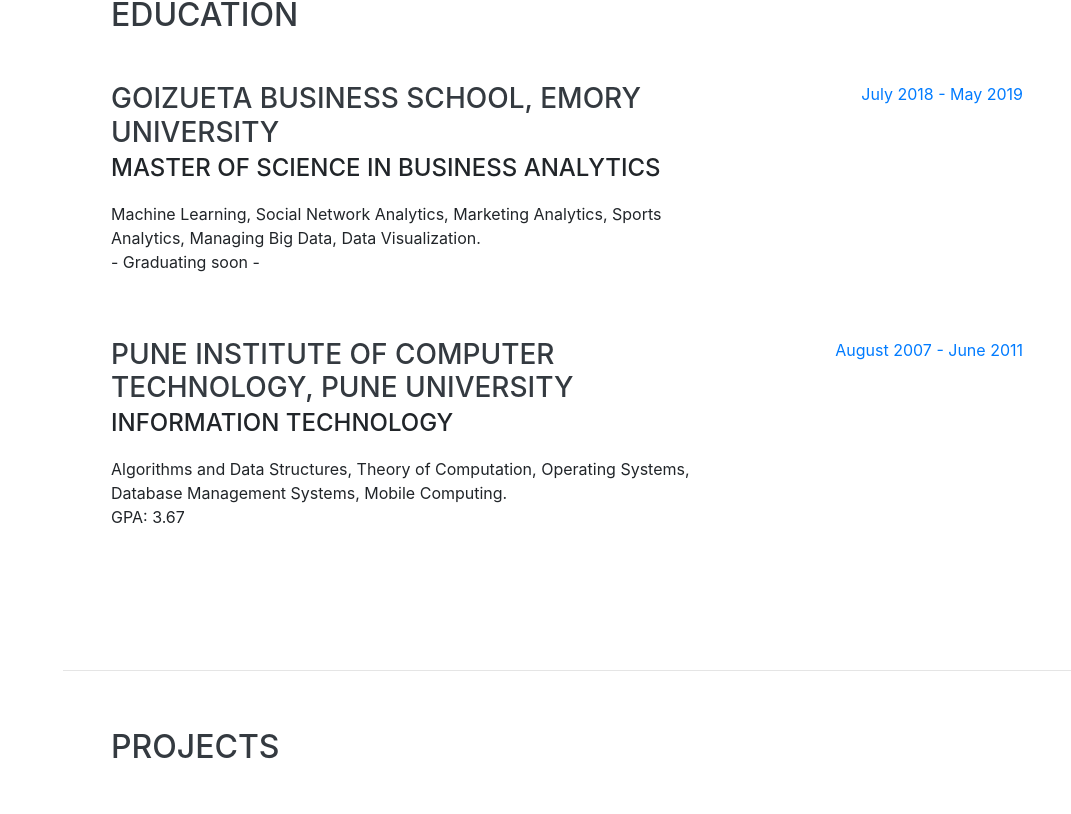
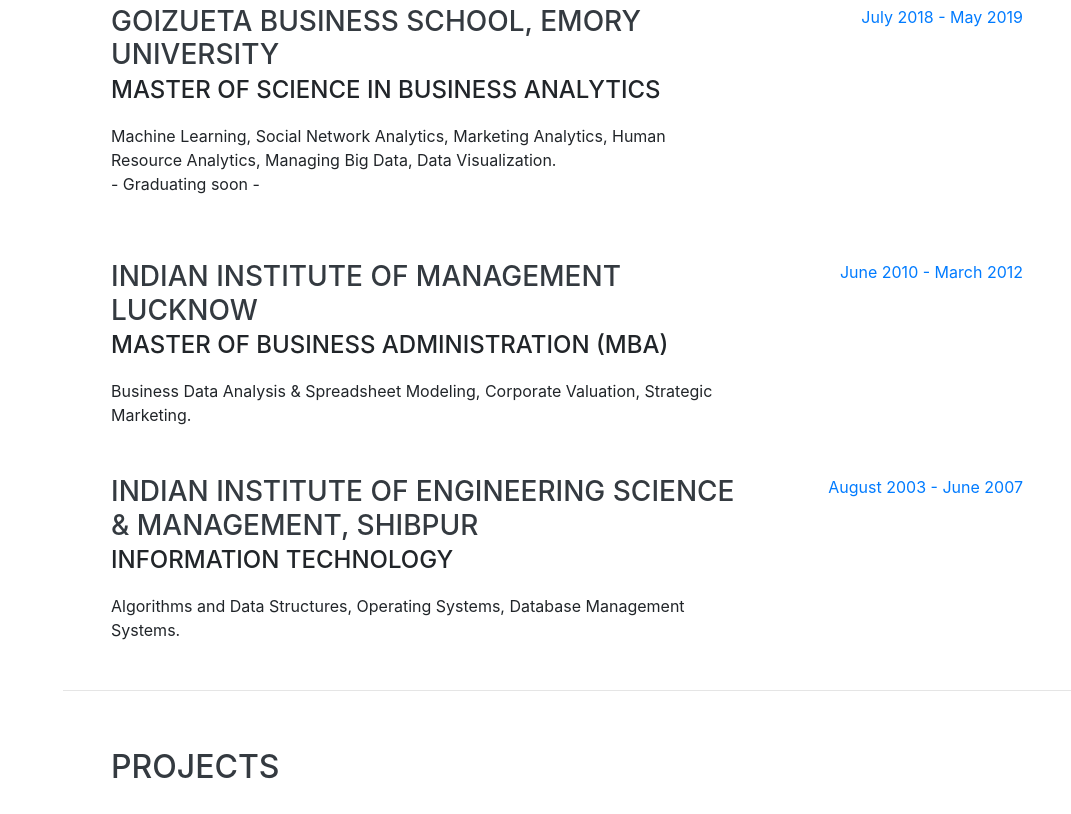
Before and after one commit to abhishek-saha/abhishek-saha.github.io, a website with bundled scripts: page index.html in a window 1280 px wide. Shown: the part 3997-4811 px from the top of the page, without its empty margins (209-1280 px from the left). Built offline with nearby package versions, Linux system fonts and the light colour scheme; a web font is replaced by a local one.

Commit message:
added education

```diff
--- a/index.html
+++ b/index.html
@@ -228,23 +228,32 @@
           <div class="resume-content">
             <h3 class="mb-0">Goizueta Business School, Emory University</h3>
             <div class="subheading mb-3">Master of Science in Business Analytics</div>
-            <div>Machine Learning, Social Network Analytics, Marketing Analytics, Sports Analytics, Managing Big Data, Data Visualization. </div>
+            <div>Machine Learning, Social Network Analytics, Marketing Analytics, Human Resource Analytics, Managing Big Data, Data Visualization. </div>
             <p>- Graduating soon -</p>
           </div>
           <div class="resume-date text-md-right">
             <span class="text-primary">July 2018 - May 2019</span>
           </div>
         </div>
+        <div class="resume-item d-flex flex-column flex-md-row justify-content-between mb-5">
+          <div class="resume-content">
+            <h3 class="mb-0">Indian Institute of Management Lucknow</h3>
+            <div class="subheading mb-3">Master of Business Administration (MBA)</div>
+            <div>Business Data Analysis & Spreadsheet Modeling, Corporate Valuation, Strategic Marketing. </div>
 
+          </div>
+          <div class="resume-date text-md-right">
+            <span class="text-primary">June 2010 - March 2012</span>
+          </div>
+        </div>
         <div class="resume-item d-flex flex-column flex-md-row justify-content-between">
           <div class="resume-content">
-            <h3 class="mb-0">Pune Institute of Computer Technology, Pune University</h3>
+            <h3 class="mb-0">Indian Institute of Engineering Science & Management, Shibpur</h3>
             <div class="subheading mb-3">Information Technology</div>
-            <div>Algorithms and Data Structures, Theory of Computation, Operating Systems, Database Management Systems, Mobile Computing.</div>
-            <p>GPA: 3.67</p>
+            <div>Algorithms and Data Structures, Operating Systems, Database Management Systems.</div>
           </div>
           <div class="resume-date text-md-right">
-            <span class="text-primary">August 2007 - June 2011</span>
+            <span class="text-primary">August 2003 - June 2007</span>
           </div>
         </div>
 
```
